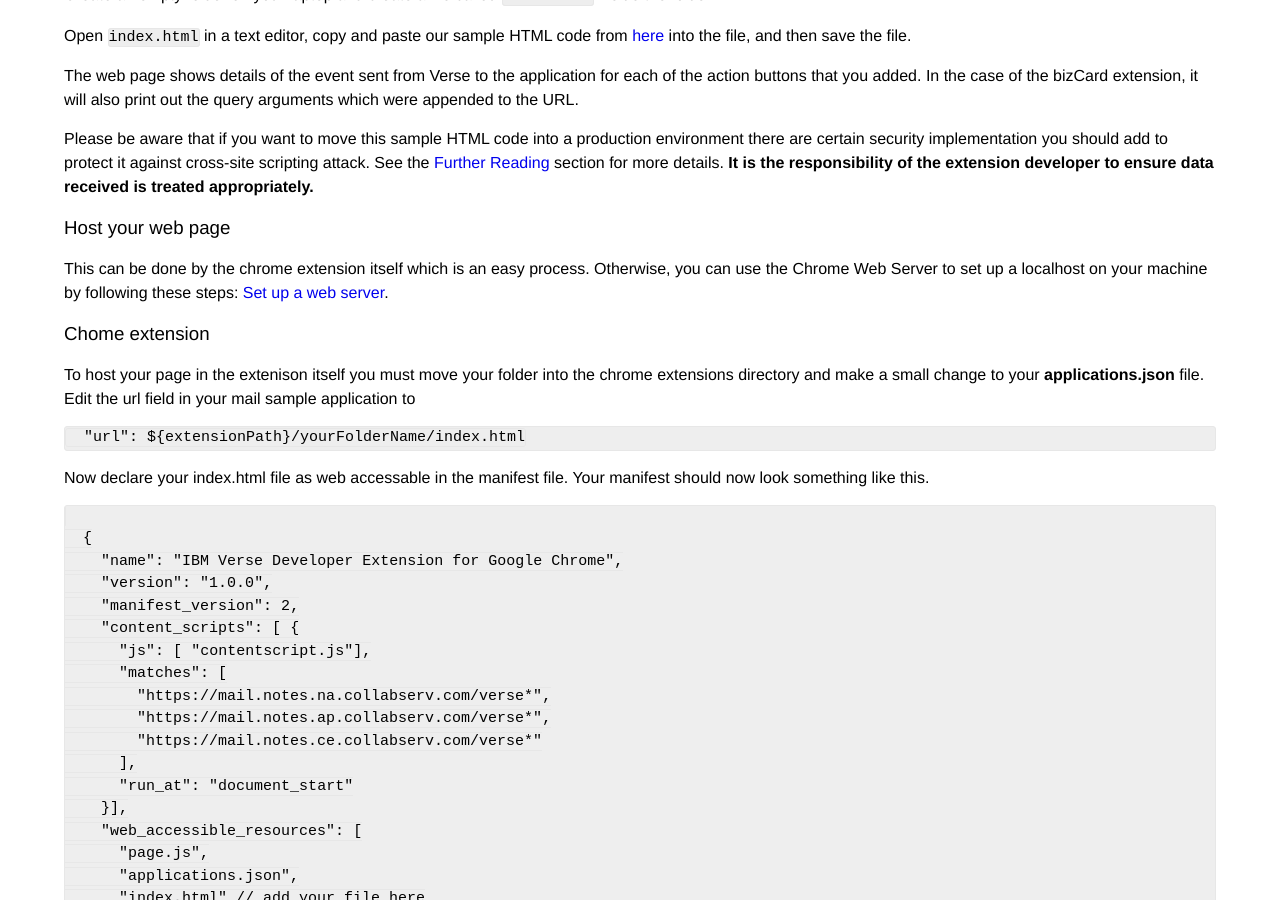
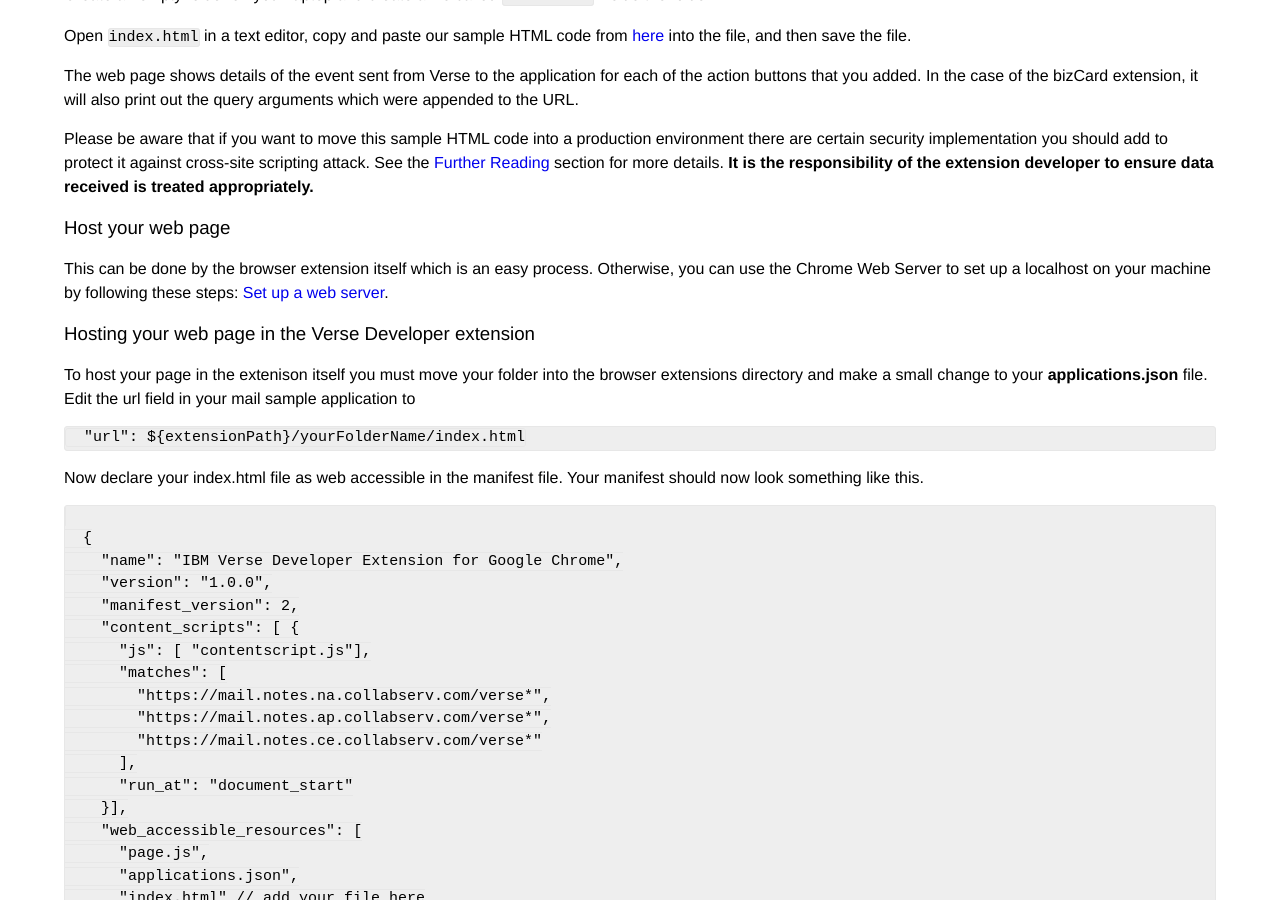
Before and after one commit to ibmverse/verse-developer, a Jekyll site: the page built from _tutorials/tutorial_verse_developer.md, in a window 1280 px wide and 900 px high, scrolled down 17926 px. Built offline with Jekyll 4.4.1, drawn with Linux system fonts in a browser that asks for light colours; some of the changed text lies outside the part shown.

Commit message:
261834 addressed feeedback

````diff
--- a/_tutorials/tutorial_verse_developer.md
+++ b/_tutorials/tutorial_verse_developer.md
@@ -64,7 +64,7 @@
 ### What you'll need
 * Google Chrome or Firefox (minimum version 49.0) browser
 * [Web Server for Chrome][1]{:target="_blank"} (alternatively, you can also use FireFox Thimble, or your own web server of choice)
-* The Verse Developer Chrome Extension source code
+* The Verse Developer Browser Extension source code
 * A text editor
 * Basic knowledge of HTML, CSS, JavaScript, and Chrome DevTools
 * Estimated time: 40 min
@@ -301,7 +301,7 @@
 2. In the pop-up Mail Compose view, click on the __More actions__ button.
 ![more actions button](img/2_compose_more_action.png)
 
-3. In the drop-down menu, click __Mail Compose Action__. This will bring up the web application you just registered with the Chrome extension, with information related to the Mail Compose view passed on from Verse.
+3. In the drop-down menu, click __Mail Compose Action__. This will bring up the web application you just registered with the browser extension, with information related to the Mail Compose view passed on from Verse.
 ![mail compose action button](img/2_mailcompose_action.png)
 
 Congratulations! You successfully added a button to the Mail Compose view, and registered the relevant application with Verse.
@@ -431,7 +431,7 @@
 2. In the Mail Read view, click on the __More actions__ button.
 ![more actions button](img/3_mailread_more.png)
 
-3. In the drop-down menu, click __Mail Read Action__. This will bring up the web application you just registered with the Chrome extension, with information related to the Mail Read view passed on from Verse.
+3. In the drop-down menu, click __Mail Read Action__. This will bring up the web application you just registered with the browser extension, with information related to the Mail Read view passed on from Verse.
 ![mail read action button](img/3_mailread_action.png)
 
 Congratulations! You successfully added an action button to the Mail Read view, and registered it as a new extension for the Mail Read application that you created in the last section.
@@ -463,17 +463,17 @@
 
 ### Host your web page
 
-This can be done by the chrome extension itself which is an easy process. Otherwise, you can use the Chrome Web Server to set up a localhost on your machine by following these steps: [Set up a web server](#set-up-a-web-server).
+This can be done by the browser extension itself which is an easy process. Otherwise, you can use the Chrome Web Server to set up a localhost on your machine by following these steps: [Set up a web server](#set-up-a-web-server).
 
-### Chome extension
+### Hosting your web page in the Verse Developer extension
 
-To host your page in the extenison itself you must move your folder into the chrome extensions directory and make a small change to your __applications.json__ file. Edit the url field in your mail sample application to
+To host your page in the extenison itself you must move your folder into the browser extensions directory and make a small change to your __applications.json__ file. Edit the url field in your mail sample application to
 
 ```
   "url": ${extensionPath}/yourFolderName/index.html
 ```
 
-Now declare your index.html file as web accessable in the manifest file. Your manifest should now look something like this.
+Now declare your index.html file as web accessible in the manifest file. Your manifest should now look something like this.
 
 ```javascript
 
````
